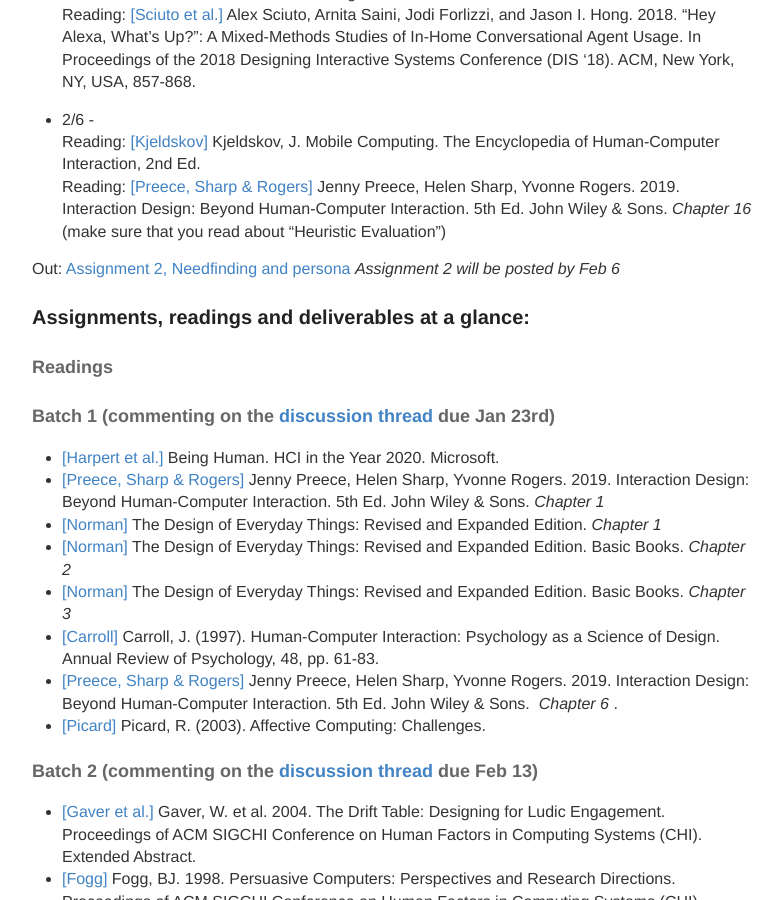
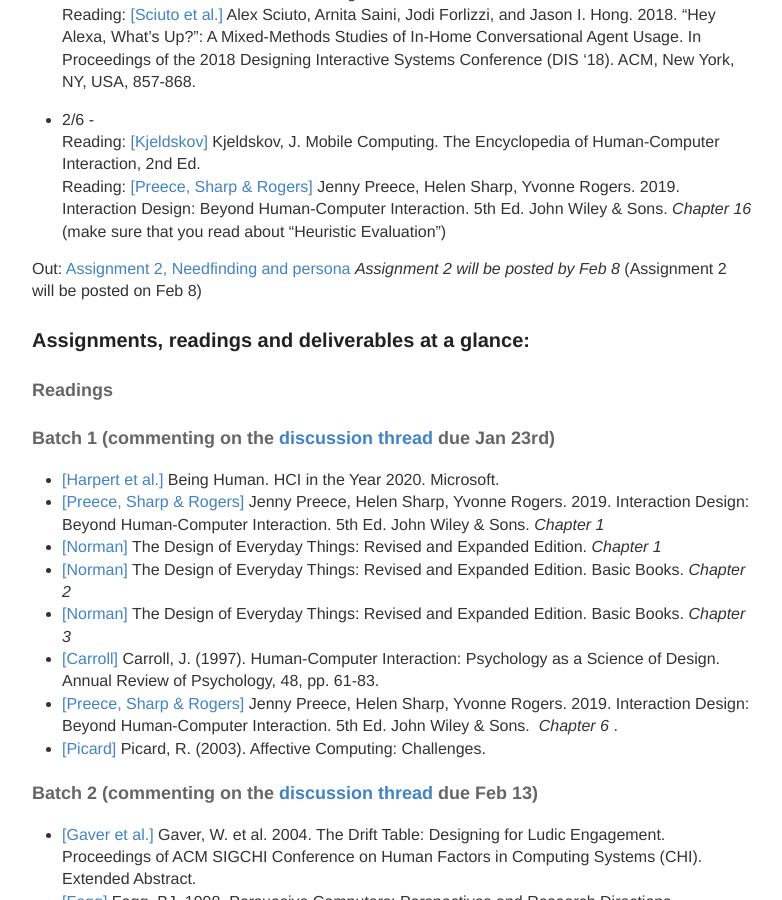
Before and after one commit to hciwang/hciwang.github.io, a Jekyll site: the page built from _posts/2020-1-5-lectures.md, in a window 1280 px wide and 900 px high, scrolled down 1717 px. Shown: the whole window, without its empty margins (248-1030 px from the left). Built offline with Jekyll 4.4.1, drawn with Linux system fonts in a browser that asks for light colours.

Commit message:
Update 2020-1-5-lectures.md

```diff
--- a/_posts/2020-1-5-lectures.md
+++ b/_posts/2020-1-5-lectures.md
@@ -60,7 +60,7 @@
 Reading: [[Kjeldskov]](https://www.interaction-design.org/literature/book/the-encyclopedia-of-human-computer-interaction-2nd-ed/mobile-computing) Kjeldskov, J. Mobile Computing. The Encyclopedia of Human-Computer Interaction, 2nd Ed.
 Reading: [[Preece, Sharp & Rogers]](http://www.id-book.com/) Jenny Preece, Helen Sharp, Yvonne Rogers. 2019. Interaction Design: Beyond Human-Computer Interaction. 5th Ed. John Wiley & Sons.  *Chapter 16* (make sure that you read about "Heuristic Evaluation")
 
-Out: [Assignment 2, Needfinding and persona]() *Assignment 2 will be posted by Feb 6*
+Out: [Assignment 2, Needfinding and persona]() *Assignment 2 will be posted by Feb 8* (Assignment 2 will be posted on Feb 8)
 
 ### Assignments, readings and deliverables at a glance:
 
```
